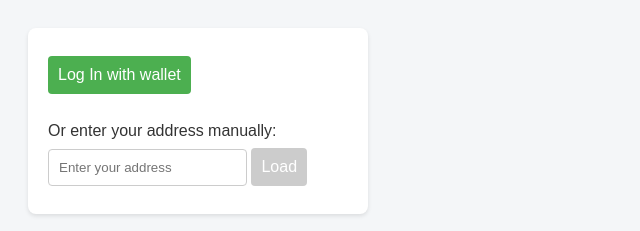
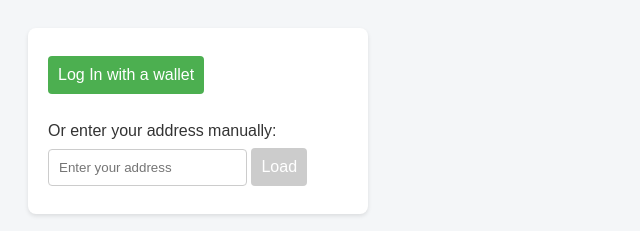
Before and after one commit to resilience-me/panarchy, a plain HTML site: page website/index.html in a window 1280 px wide. Shown: the top 231 px of the page, 0-640 px from the left. Drawn offline with Linux system fonts and the light colour scheme.

Commit message:
Update index.html

```diff
--- a/website/index.html
+++ b/website/index.html
@@ -9,7 +9,7 @@
 <body>
 <div id="content">
     <div id="accountInput" class="account-input">
-        <button id="loginButton" class="login-button">Log In with wallet</button>
+        <button id="loginButton" class="login-button">Log In with a wallet</button>
         <div class="manual-entry">
             Or enter your address manually:
             <input type="text" id="addressInput" placeholder="Enter your address" class="address-input">
```
